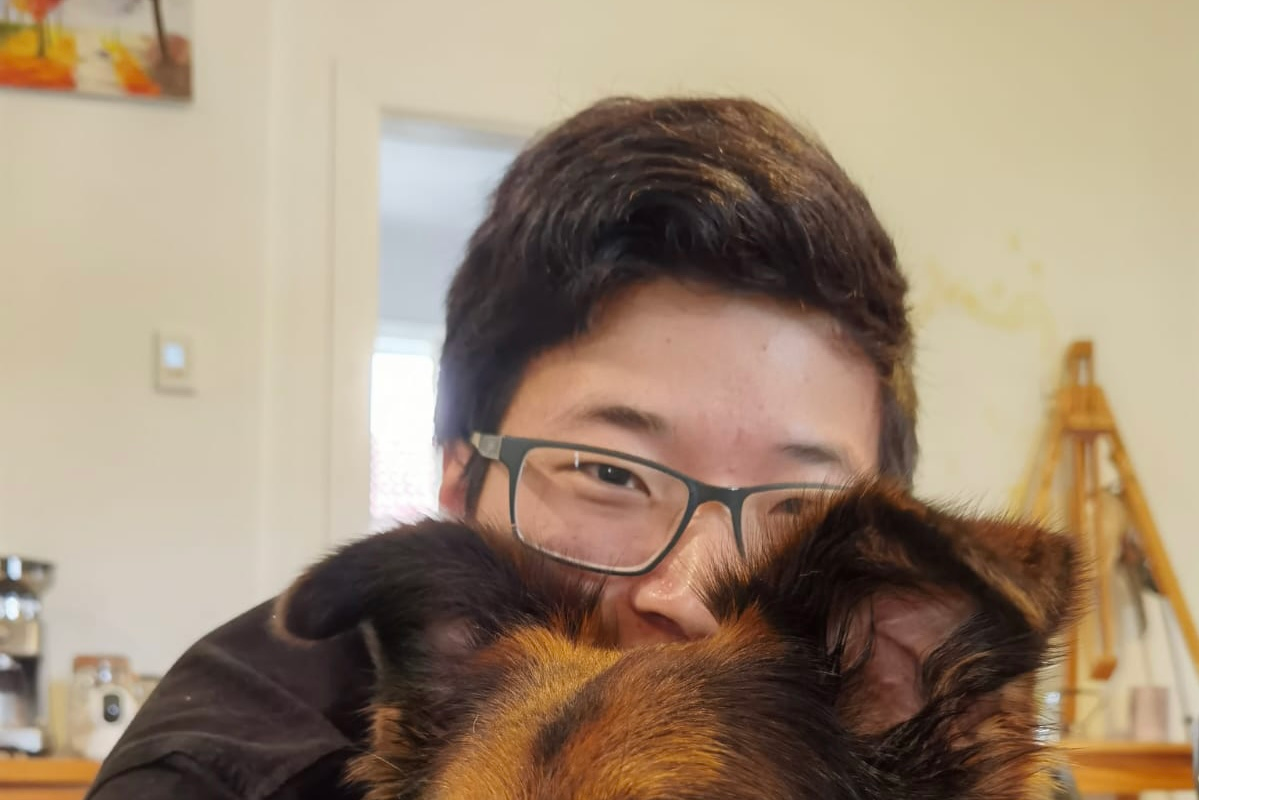
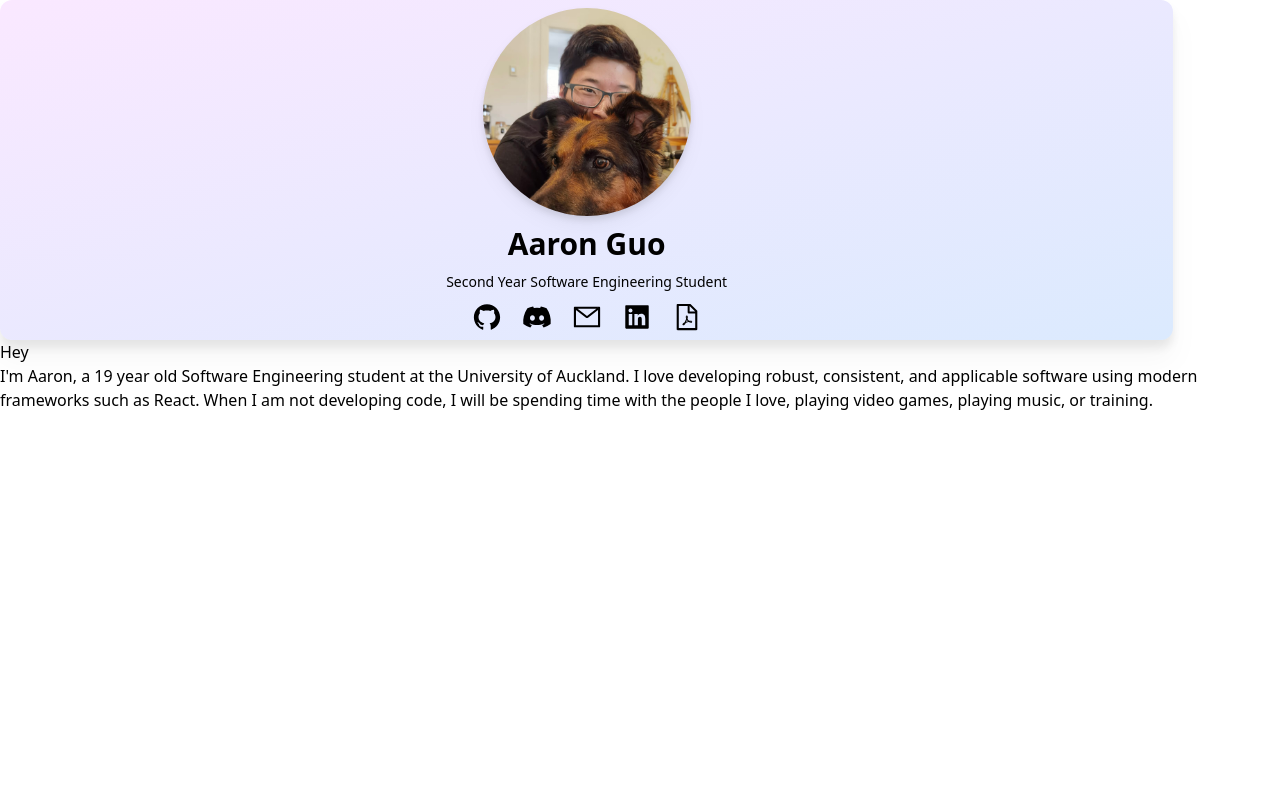
Before and after one commit to PolarWolf314/online-portfolio, a Next.js app: page / in a window 1280 px wide. Shown: the top 800 px of the page. Built offline with nearby package versions, Linux system fonts and the light colour scheme.

Commit message:
feat - styling completed for profile card
The profile card component has its styling completed.

```diff
--- a/components/about-me/profile-card-component.tsx
+++ b/components/about-me/profile-card-component.tsx
@@ -6,10 +6,16 @@ const ProfilePicture = require("assets/images/profile-pic.jpg");
 
 const ProfileCardComponent = () => {
     return (
-        <div>
-            <Image src={ProfilePicture} alt="Profile Picture" />
-            <div>Aaron Guo</div>
-            <div>Second Year Software Engineering Student</div>
+        <div className="flex flex-col items-center space-y-2.5 w-11/12 py-2 bg-gradient-to-br from-fuchsia-100 to-blue-100 drop-shadow-xl rounded-xl">
+            <Image
+                src={ProfilePicture}
+                alt="Profile Picture"
+                className="h-52 w-52 rounded-full drop-shadow-lg"
+            />
+            <div className="font-bold text-3xl">Aaron Guo</div>
+            <div className="text-sm">
+                Second Year Software Engineering Student
+            </div>
             <div>
                 <ProfileCardLogoComponent />
             </div>
--- a/components/about-me/profile-card-logo-component.tsx
+++ b/components/about-me/profile-card-logo-component.tsx
@@ -8,7 +8,7 @@ import { FaDiscord } from "react-icons/fa";
 
 const ProfileCardLogoComponent = () => {
     return (
-        <div className="flex gap-x-5 text-2xl">
+        <div className="flex gap-x-5 text-3xl">
             <span>
                 <AiOutlineGithub />
             </span>
```
